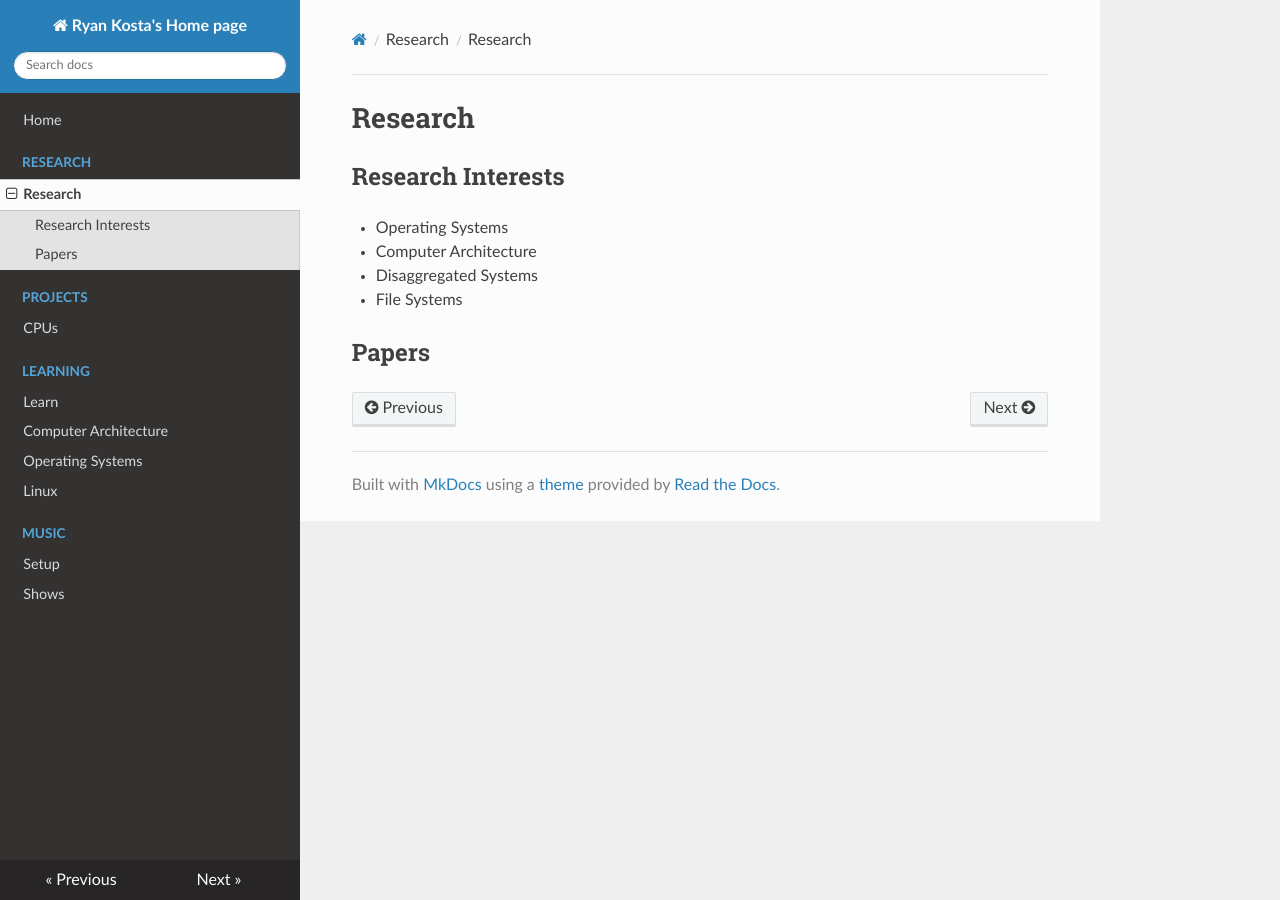
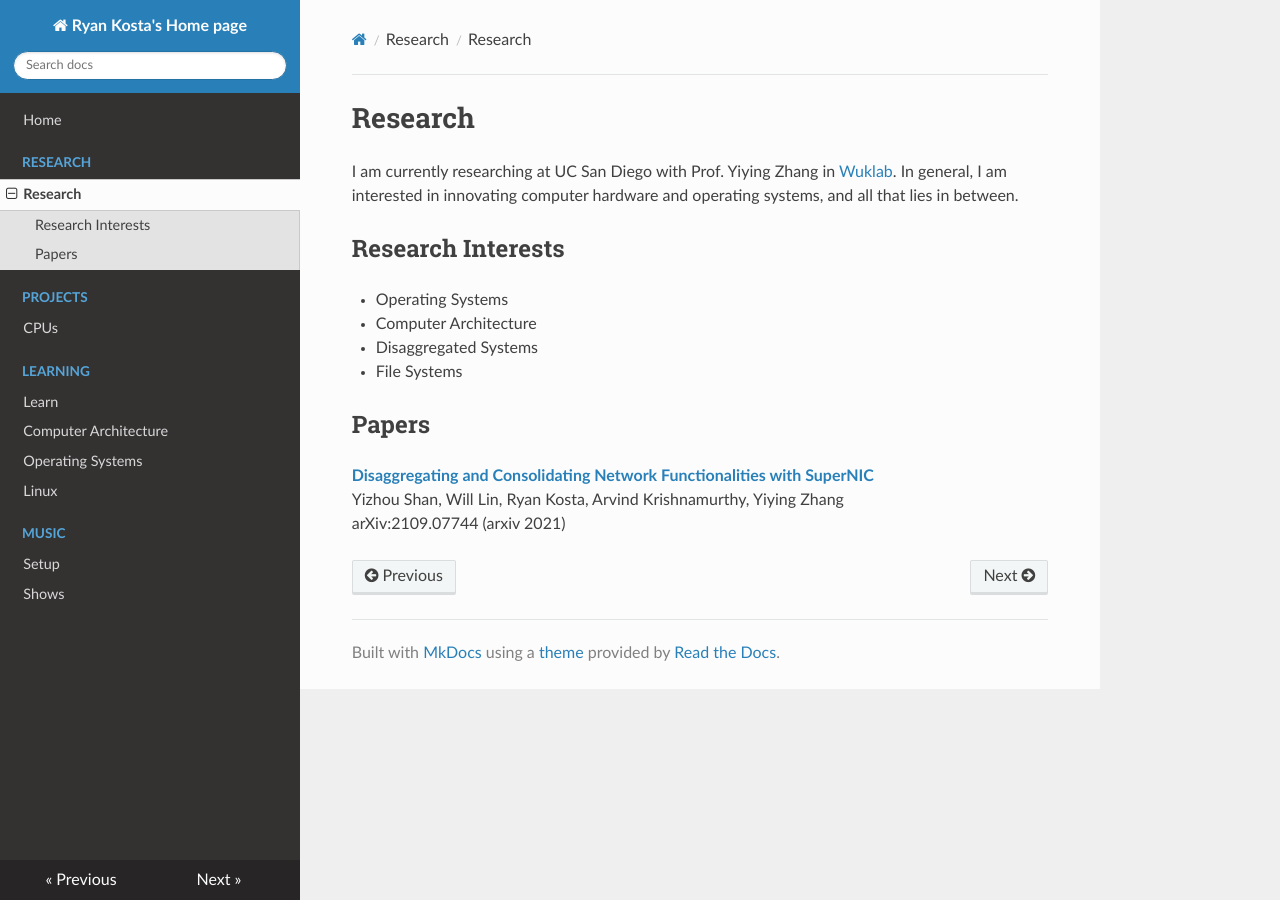
Before and after one commit to ryankosta/ryankosta.github.io, an MkDocs documentation site: the page built from docs/research/research.md, in a window 1280 px wide. Built offline with MkDocs 1.6.1, drawn with Linux system fonts in a browser that asks for light colours; nearby versions of some CDN libraries.

Commit message:
adds wuklab information

```diff
--- a/docs/research/research.md
+++ b/docs/research/research.md
@@ -1,7 +1,12 @@
 # Research
+I am currently researching at UC San Diego with Prof. Yiying Zhang in [Wuklab](https://wuklab.io).
+In general, I am interested in innovating computer hardware and operating systems, and all that lies in between.
 ## Research Interests
 - Operating Systems
 - Computer Architecture
 - Disaggregated Systems
 - File Systems
 ## Papers
+**[Disaggregating and Consolidating Network Functionalities with SuperNIC](https://arxiv.org/pdf/2109.07744.pdf)**
+Yizhou Shan, Will Lin, Ryan Kosta, Arvind Krishnamurthy, Yiying Zhang
+arXiv:2109.07744 (arxiv 2021)
```
